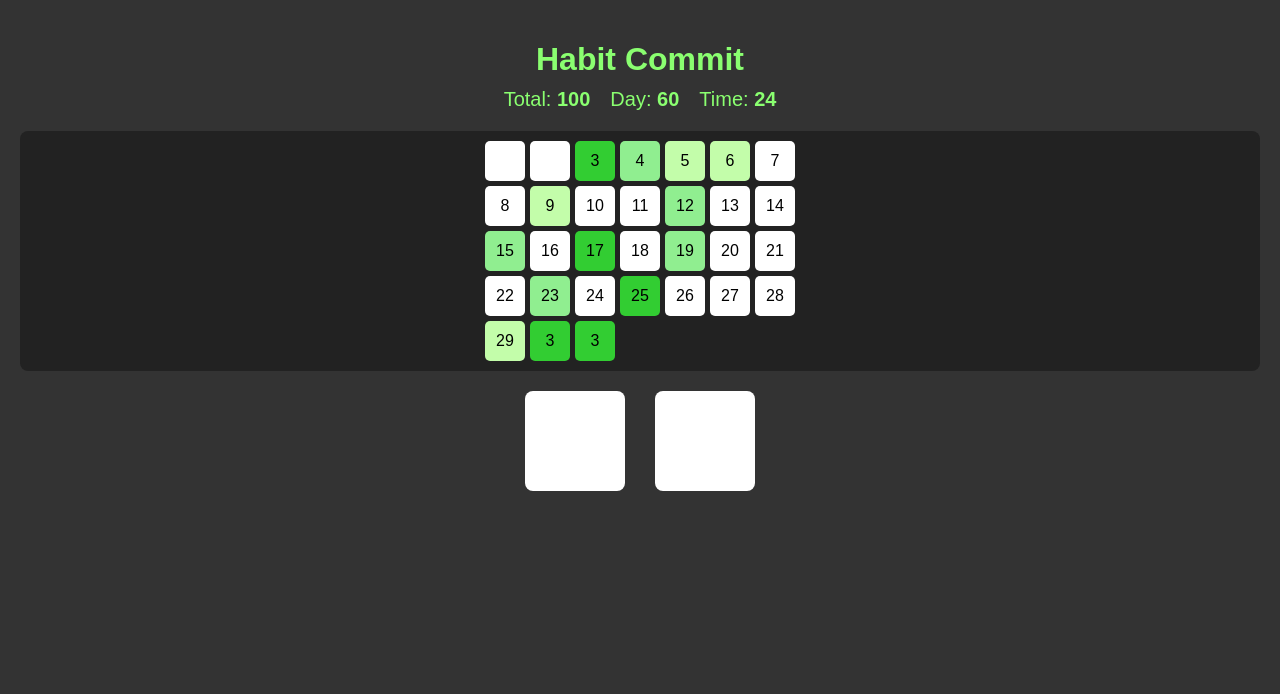
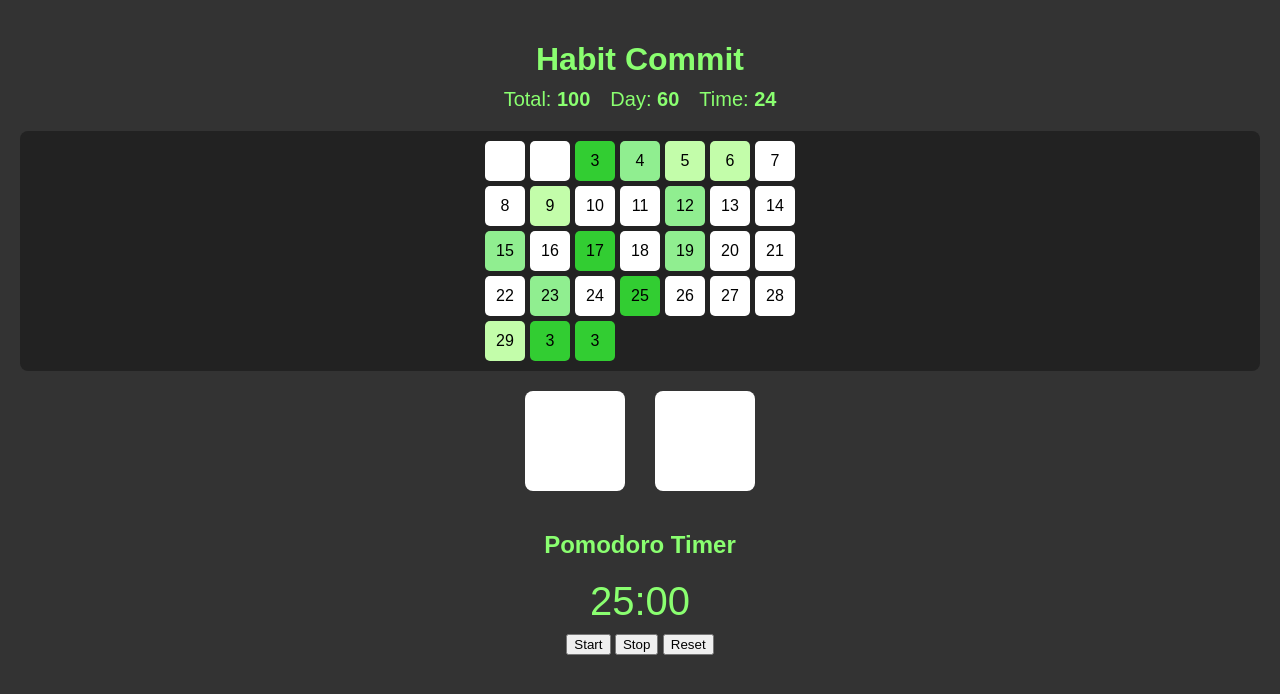
Before and after one commit to dasu2090/Habit-Commit, a plain HTML site: page index.html in a window 1280 px wide. Drawn offline with Linux system fonts and the light colour scheme.

Commit message:
pomodolo timer

```diff
--- a/index.html
+++ b/index.html
@@ -90,5 +90,54 @@
             <div class="chart-placeholder"></div>
         </div>
 
+        <div style="margin-top: 40px;">
+            <h2>Pomodoro Timer</h2>
+            <div id="timer" style="font-size: 40px; margin: 10px;">25:00</div>
+            <button onclick="startTimer()">Start</button>
+            <button onclick="stopTimer()">Stop</button>
+            <button onclick="resetTimer()">Reset</button>
+        </div>
+
+        <script>
+            let timer;
+            let isRunning = false;
+            let duration = 25 * 60; // 25分（秒）
+
+            function updateTimerDisplay() {
+                const minutes = Math.floor(duration / 60).toString().padStart(2, '0');
+                const seconds = (duration % 60).toString().padStart(2, '0');
+                document.getElementById('timer').textContent = `${minutes}:${seconds}`;
+            }
+
+            function startTimer() {
+                if (isRunning) return;
+                isRunning = true;
+                timer = setInterval(() => {
+                    if (duration > 0) {
+                        duration--;
+                        updateTimerDisplay();
+                    } else {
+                        clearInterval(timer);
+                        alert("Time's up! Take a break ☕");
+                        isRunning = false;
+                    }
+                }, 1000);
+            }
+
+            function stopTimer() {
+                clearInterval(timer);
+                isRunning = false;
+            }
+
+            function resetTimer() {
+                clearInterval(timer);
+                duration = 25 * 60;
+                updateTimerDisplay();
+                isRunning = false;
+            }
+
+            // 初期表示
+            updateTimerDisplay();
+        </script>
     </body>
 </html>
```
Lines whose indentation alone changed are shown as unchanged.
